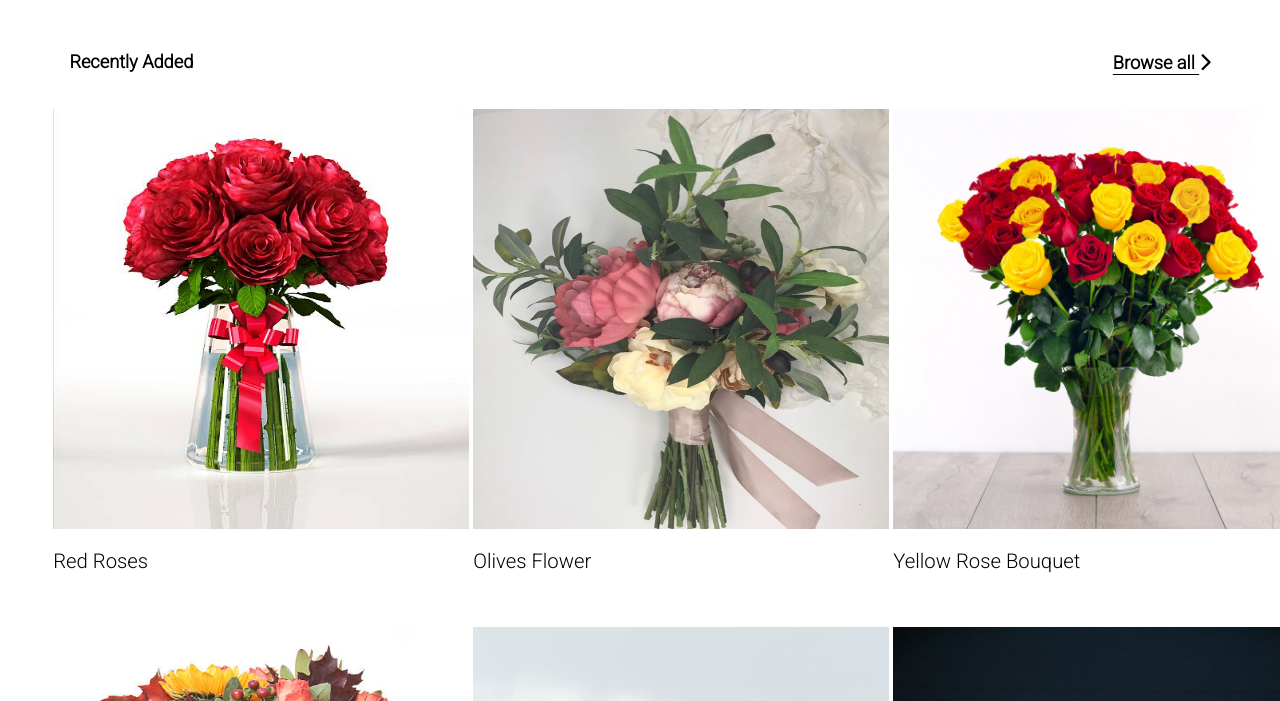
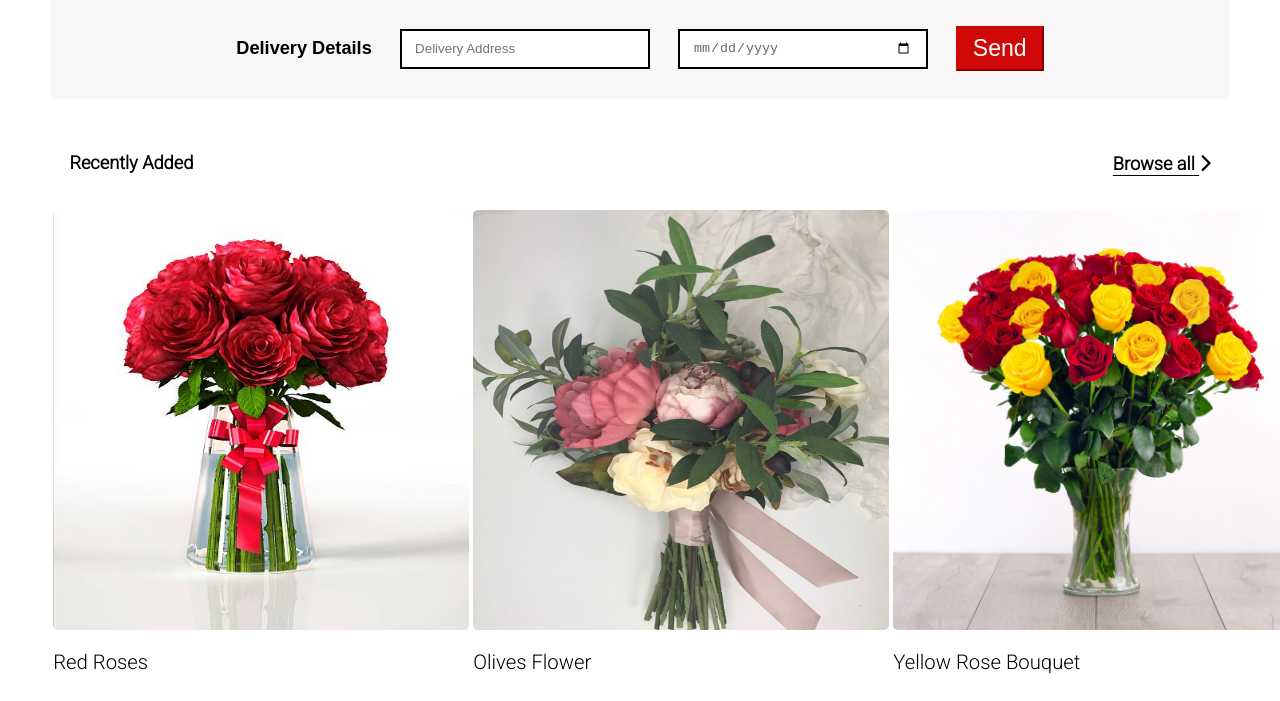
Before and after one commit to mihrab34/mira-flowers, a plain HTML site: page index.html in a window 1280 px wide. Shown: the part 1103-1804 px from the top of the page. Drawn offline with Linux system fonts and the light colour scheme.

Commit message:
Added delivery details

```diff
--- a/index.html
+++ b/index.html
@@ -37,6 +37,12 @@
                 <button class="btn-text">Shop now <i class="fas fa-chevron-right"></i></button>
             </div>
 
+        </div>
+        <div class="delivery-details">
+            <p>delivery details</p>
+            <input type="text" placeholder="Delivery Address">
+            <input type="date" name="" id="">
+            <button>Send</button>
         </div>
     </header>
     <main>
--- a/index.js
+++ b/index.js
@@ -2,14 +2,17 @@
 const search = document.querySelector(".search");
 const btn = document.querySelector("button");
 const input = document.querySelector("input");
+const icon = document.querySelector(".fa-search")
+
+// btn.style.color = '#000';
 
 btn.addEventListener("click", () => {
+  // setColor();
   search.classList.toggle("active");
   input.focus();
   input.value = ""
-  btn.style.color = '#fff';
+});
 
-});
 
 // shop button
 
--- a/main.css
+++ b/main.css
@@ -1,4 +1,5 @@
 @import url('https://fonts.googleapis.com/css2?family=Roboto:ital,wght@0,100;0,300;1,300&display=swap');
+@import url('https://fonts.googleapis.com/css2?family=Roboto:ital,wght@0,100;0,300;1,300&family=Source+Sans+3:ital,wght@1,300&display=swap');
 
 * {
     padding: 0;
@@ -53,7 +54,7 @@ body {
 .search {
     position: relative;
     margin-top: 2em;
-    margin-left: 40em;
+    margin-left: 45em;
 }
 
 input {
@@ -65,7 +66,7 @@ input {
     color: #fff;
 }
 
-::placeholder {
+.search ::placeholder {
     color: #fff;
 }
 
@@ -88,6 +89,11 @@ input:focus {
     transition: width 0.3s ease;
     background-color: transparent;
 }
+
+.btn:focus {
+    color: #fff;
+}
+
 
 .search.active input {
     width: 250px;
@@ -154,7 +160,7 @@ input:focus {
 }
 
 .btn-text.active {
-    animation: pulsate .5s 2 ease-in-out both
+    animation: pulsate .3s 2 ease-in-out both
 }
 
 @keyframes pulsate {
@@ -170,6 +176,48 @@ input:focus {
         transform: scale(1)
     }
 }
+
+.delivery-details {
+    width: 92%;
+    color: #000;
+    display: flex;
+    align-items: center;
+    justify-content: center;
+    gap: 2em;
+    padding: 2em;
+    background-color: #f6f3f3c0;
+    margin: auto;
+}
+
+.delivery-details input {
+    width: 250px;
+    color: rgb(105, 102, 102);
+    border: solid 2px #000;
+}
+
+.delivery-details p {
+    text-transform: capitalize;
+    font-size: 1.3em;
+    font-weight: 600;
+    font-family: 'Source Sans 3',
+    sans-serif;
+}
+
+.delivery-details button {
+    background-color: #d10808;
+    border-color: #d10808;
+    padding: 0.3em 0.65em;
+    font-size: 1.65em;
+    font-weight: 500;
+    font-family: 'Source Sans 3',
+    sans-serif;
+    color: #fff;
+    box-shadow: #e24444;
+    outline: none;
+}
+/* .delivery-details::placeholder {
+    color: #000;
+} */
 
 .browse {
     width: 92%;
@@ -210,6 +258,7 @@ input:focus {
 .grid-item img {
     width: 100%;
     height: 30em;
+    border-radius: 5px;
 }
 
 .grid-item p {
@@ -273,12 +322,12 @@ input:focus {
     width: 15em;
     height: 30em;
     border: solid 2px transparent;
-    border-radius: 20px;
 }
 
 .items img {
     width: 100%;
     height: 15em;
+    border-radius: 30px;
     transition: transform .2s;
 }
 
```
